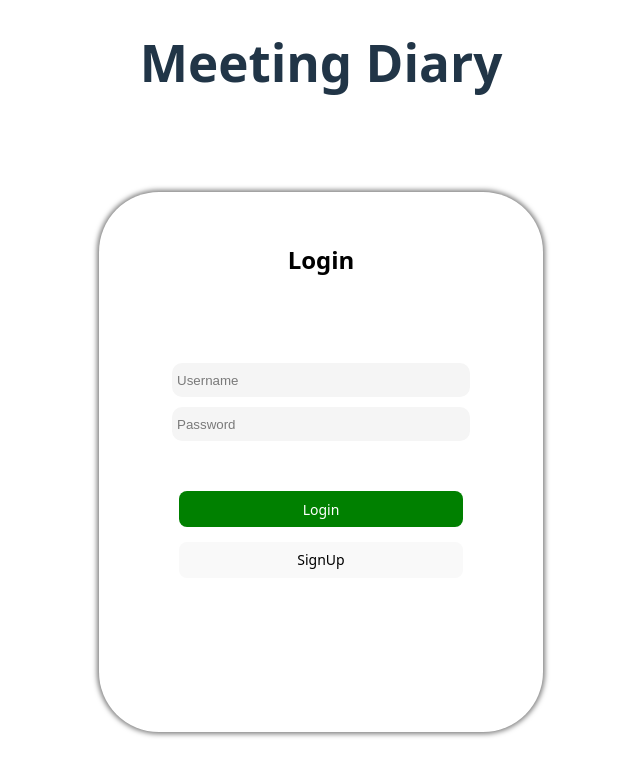
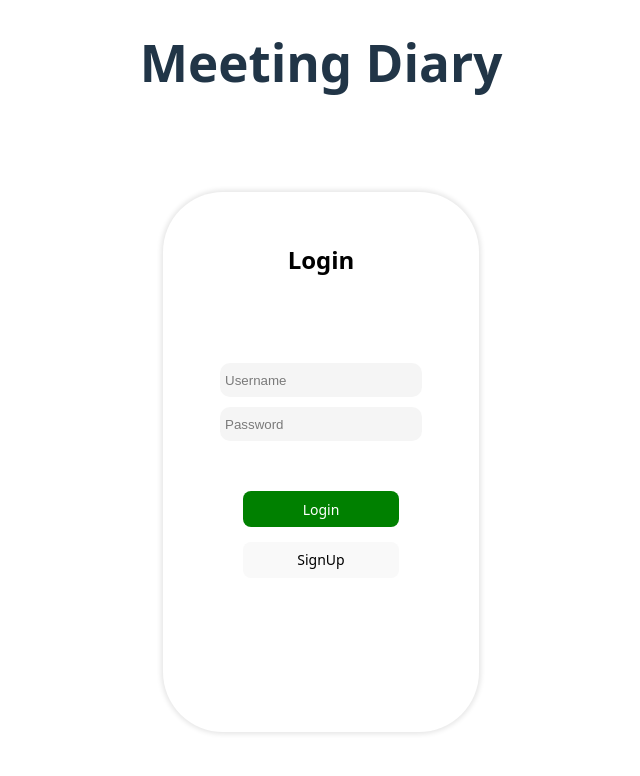
Before and after one commit to nissim507/meeting-diary-project, a React (Vite) app in the folder meeting-diary-frontend/: page / in a window 1280 px wide. Shown: the top 776 px of the page, without its empty margins (319-959 px from the left). Built offline with nearby package versions, Linux system fonts and the light colour scheme.

Commit message:
update view

```diff
--- a/meeting-diary-frontend/src/App.css
+++ b/meeting-diary-frontend/src/App.css
@@ -6,7 +6,8 @@
     "header header"
     "menu sideMenu";
   /* "footer footer"; */
-  grid-template-columns: 1fr 5fr;
+  /* grid-template-columns: 1fr 5fr; */
+  grid-template-columns: 0;
   gap: 3px;
   /* display: flex;
   flex-direction: column;
--- a/meeting-diary-frontend/src/pages/welcome.css
+++ b/meeting-diary-frontend/src/pages/welcome.css
@@ -17,12 +17,12 @@
   background-color: white;
   padding: 30px;
   height: 60vh;
-  width: 30vw;
+  width: 20vw;
   gap: 65px;
   border-radius: 60px;
   display: flex;
   flex-direction: column;
-  box-shadow: 0 0 5px 2px rgba(0, 0, 0, 0.5);
+  box-shadow: 0 0 5px 2px rgba(0, 0, 0, 0.1);
 }
 
 .userFields {
@@ -45,7 +45,7 @@
   flex-direction: column;
   gap: 15px;
 }
- input {
+input {
   width: 75%;
   height: 24px;
   padding: 5px;
@@ -99,8 +99,7 @@ button:focus {
   color: green;
 }
 
-
 .fail-error-text {
-    text-align: center;
-    color: red;
+  text-align: center;
+  color: red;
 }
```
